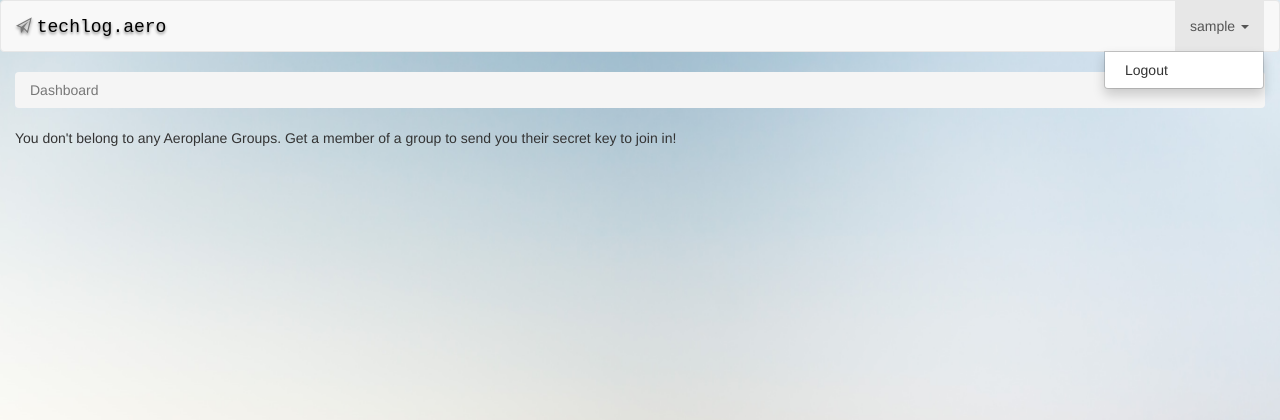
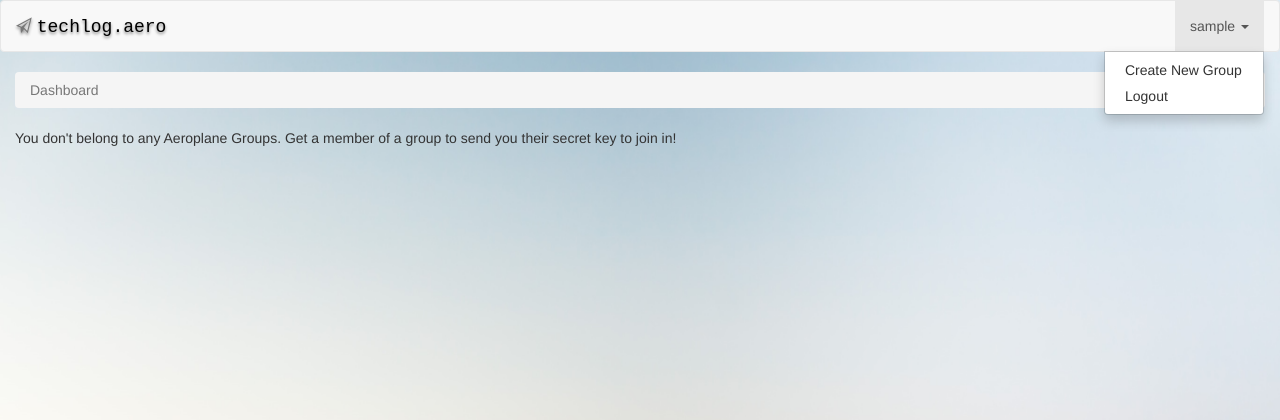
Before and after one commit to leepgent/techlog, a Django app: page / in a window 1280 px wide, after a click that opens the changed part. Shown: the top 420 px of the page. Run offline with Django 3.2, Linux system fonts and the light colour scheme; the visitor is signed in with stand-in values (Sample User, id 1); parts of the project's set-up code (start-up, migrations or seed data) failed here and were passed over; some libraries are stand-ins or nearby versions; some web fonts are replaced.

Commit message:
WIP group-add feature.

```diff
--- a/group/urls.py
+++ b/group/urls.py
@@ -3,6 +3,7 @@ import views
 
 urlpatterns = [
     url(r'^(?P<pk>\d+)/$', views.group, name="group"),
+    url(r'^create/$', views.creategroup, name="creategroup"),
     url(r'^join/(?P<secret>[\w\d-]+)/$', views.joingroup, name="joingroup"),
 
 ]
--- a/group/views.py
+++ b/group/views.py
@@ -22,3 +22,7 @@ def joingroup(request, secret):
         return HttpResponseRedirect(reverse('dashboard'))
 
     return render(request, "group/group_join.html", {"profile": groupprofile})
+
+
+def creategroup(request):
+    return render(request, "group/group_create.html")
--- a/templates/global/root.html
+++ b/templates/global/root.html
@@ -43,7 +43,15 @@
           {% if user.is_anonymous %}
           <li><a href="{% url 'login' %}" title="Login">Sign in</a></li>
           {% else %}
+                {% for group in user.groups.all %}
+                <li class="dropdown">
+                    <a href="#" class="dropdown-toggle" data-toggle="dropdown" role="button" aria-expanded="false">{{ group.name }} <span class="caret"></span></a>
+                <ul class="dropdown-menu" role="menu">
+                        <li><a href="{% url 'group' group.id %}">Details</a></li>
 
+                    </ul>
+                    </li>
+              {% endfor %}
               {% for group in user.groups.all %}
               {% for aeroplane in group.aeroplane_set.all %}
                 <li class="dropdown">
@@ -61,6 +69,7 @@
           <li class="dropdown">
               <a href="#" class="dropdown-toggle" data-toggle="dropdown" role="button" aria-expanded="false">{{ user.get_username }} <span class="caret"></span></a>
                 <ul class="dropdown-menu" role="menu">
+                    <li><a href="{% url 'creategroup' %}">Create New Group</a></li>
                     <li><a href="{% url 'logout' %}">Logout</a></li>
                 </ul>
           </li>
```
Also changed, not shown: group/templates/group/group_create.html (added, +19 -0 lines), todo.txt (line endings or trailing spaces).
